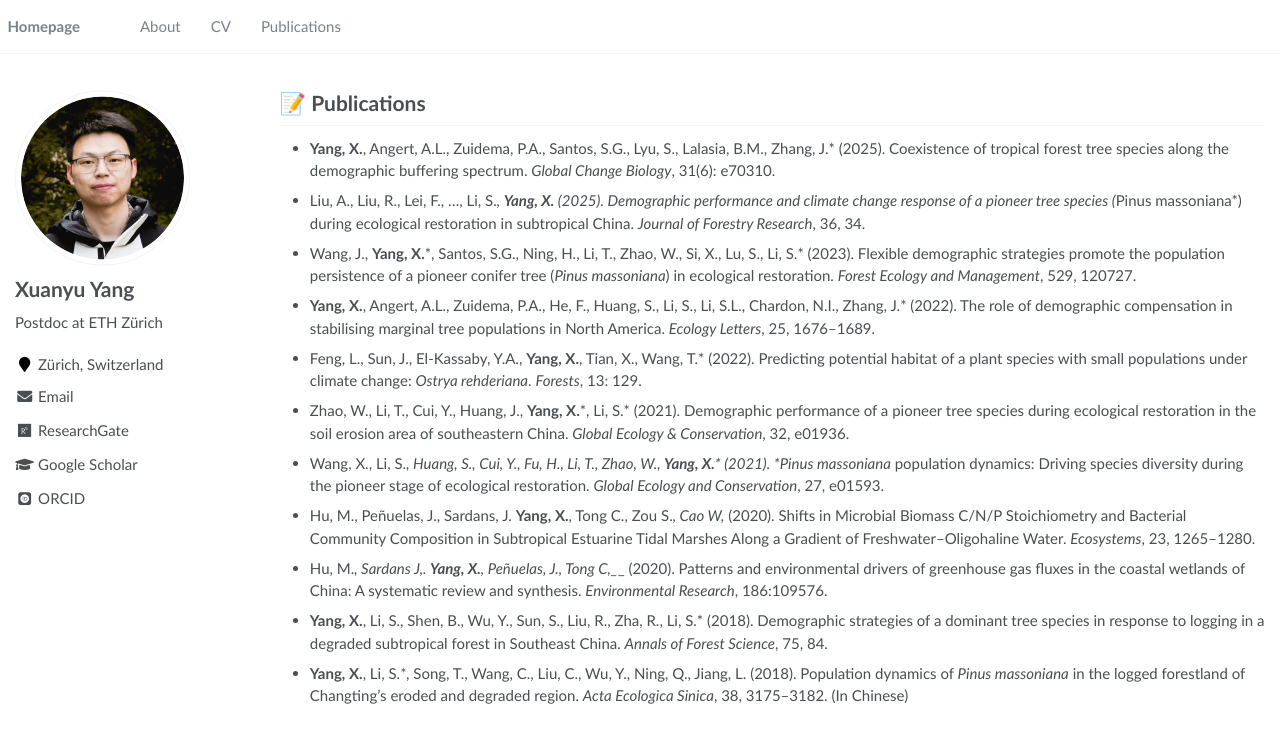
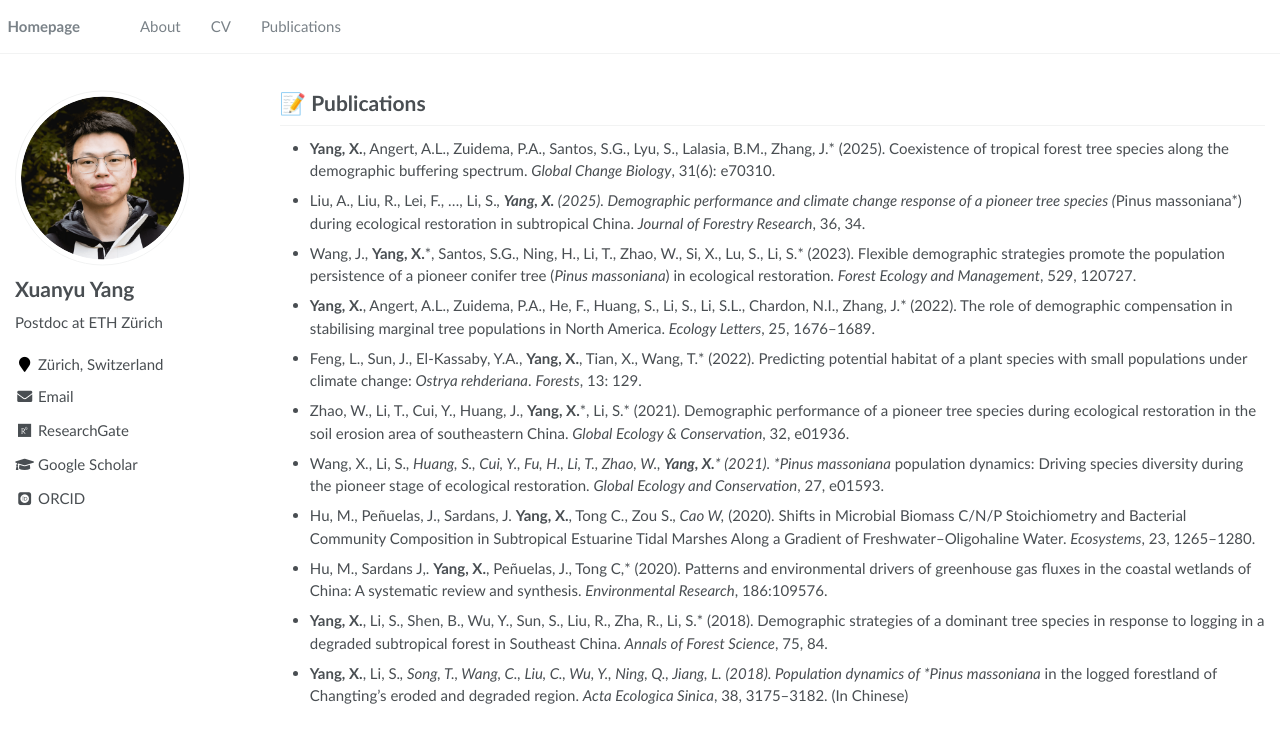
Before and after one commit to Xianyu-Yang/xianyu-yang.github.io, a Jekyll site: the page built from _pages/publications.md, in a window 1280 px wide. Shown: the top 743 px of the page. Built offline with Jekyll 4.4.1, drawn with Linux system fonts in a browser that asks for light colours; some web fonts are replaced.

```diff
--- a/_pages/publications.md
+++ b/_pages/publications.md
@@ -22,8 +22,8 @@ author_profile: true
 
 - Hu, M., Peñuelas, J., Sardans, J. **Yang, X.**, Tong C., Zou S.*, Cao W,* (2020). Shifts in Microbial Biomass C/N/P Stoichiometry and Bacterial Community Composition in Subtropical Estuarine Tidal Marshes Along a Gradient of Freshwater–Oligohaline Water. _Ecosystems_, 23, 1265–1280.
 
-- Hu, M.*, Sardans J,. **Yang, X.**, Peñuelas, J., Tong C,_*_ (2020). Patterns and environmental drivers of greenhouse gas fluxes in the coastal wetlands of China: A systematic review and synthesis. _Environmental Research_, 186:109576.
+- Hu, M., Sardans J,. **Yang, X.**, Peñuelas, J., Tong C,* (2020). Patterns and environmental drivers of greenhouse gas fluxes in the coastal wetlands of China: A systematic review and synthesis. _Environmental Research_, 186:109576.
 
 - **Yang, X.**, Li, S., Shen, B., Wu, Y., Sun, S., Liu, R., Zha, R., Li, S.* (2018). Demographic strategies of a dominant tree species in response to logging in a degraded subtropical forest in Southeast China. _Annals of Forest Science_, 75, 84.
 
-- **Yang, X.**, Li, S._*_, Song, T., Wang, C., Liu, C., Wu, Y., Ning, Q., Jiang, L. (2018). Population dynamics of *Pinus massoniana* in the logged forestland of Changting’s eroded and degraded region. _Acta Ecologica Sinica_, 38, 3175–3182. (In Chinese)
+- **Yang, X.**, Li, S.*, Song, T., Wang, C., Liu, C., Wu, Y., Ning, Q., Jiang, L. (2018). Population dynamics of *Pinus massoniana* in the logged forestland of Changting’s eroded and degraded region. _Acta Ecologica Sinica_, 38, 3175–3182. (In Chinese)
```
